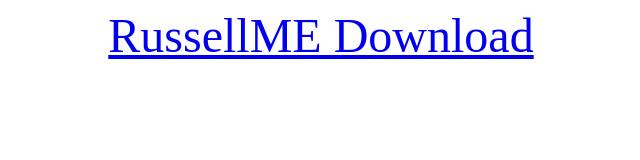
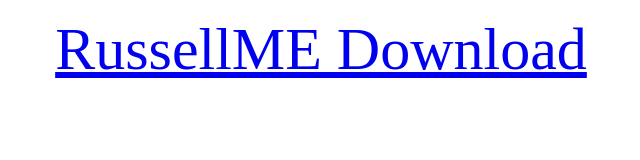
Before and after one commit to russellme/russellme.github.io, a plain HTML site: page index.html in a window 1280 px wide. Shown: the whole page, without its empty margins (319-959 px from the left). Drawn offline with Linux system fonts and the light colour scheme.

Commit message:
Update index.html

```diff
--- a/index.html
+++ b/index.html
@@ -5,7 +5,7 @@
   </head>
   <body>
     <!-- ここに書きたい内容を書く -->
-	<p style="text-align:center;font-size: 48px;"><a href="itms-services://?action=download-manifest&amp;url=https://russellme.github.io/manifest.plist">
+	<p style="text-align:center;font-size: 60px;margin:15px"><a href="itms-services://?action=download-manifest&amp;url=https://russellme.github.io/manifest.plist">
     RussellME Download
 </a>
 </p>
```
